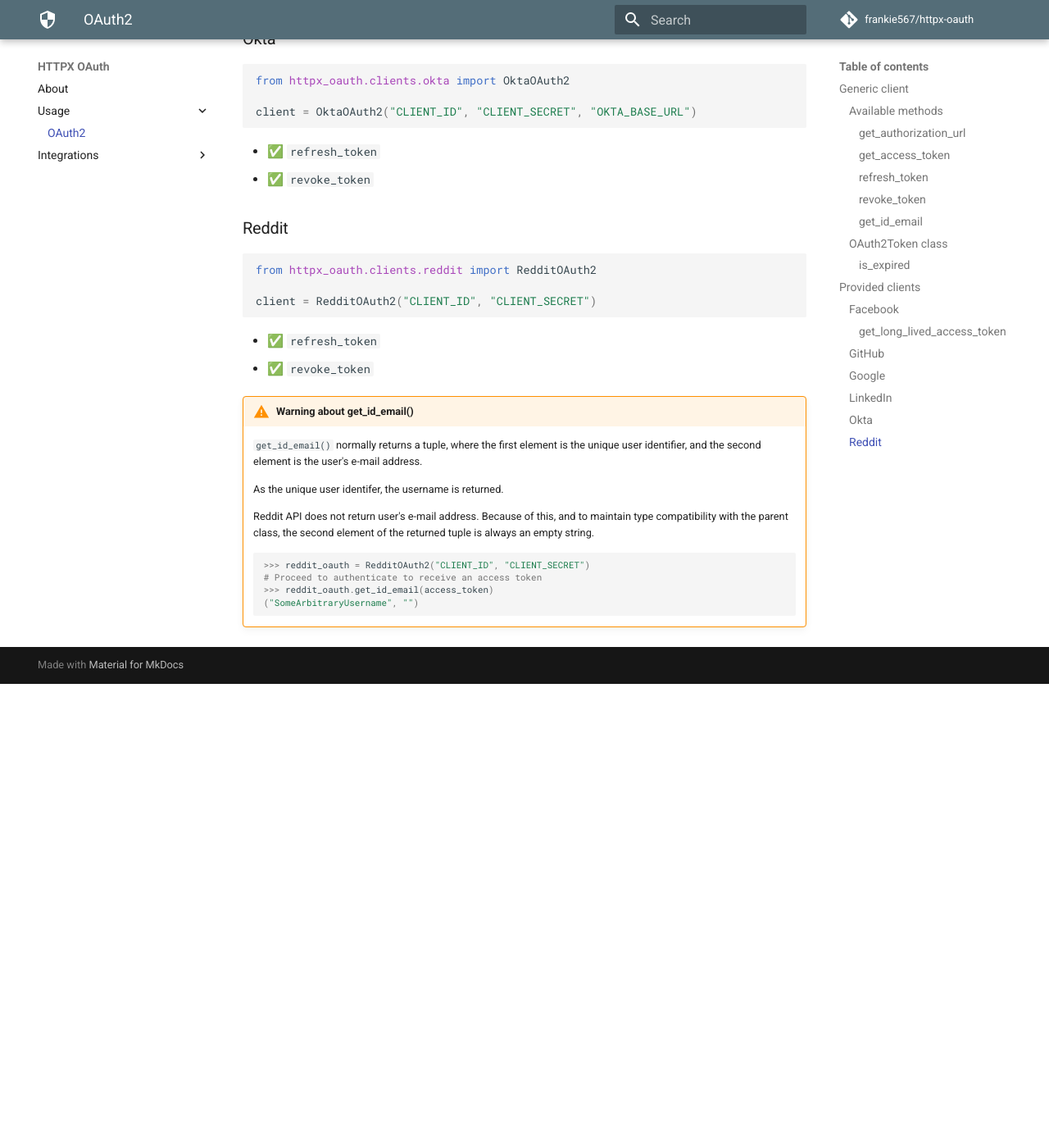
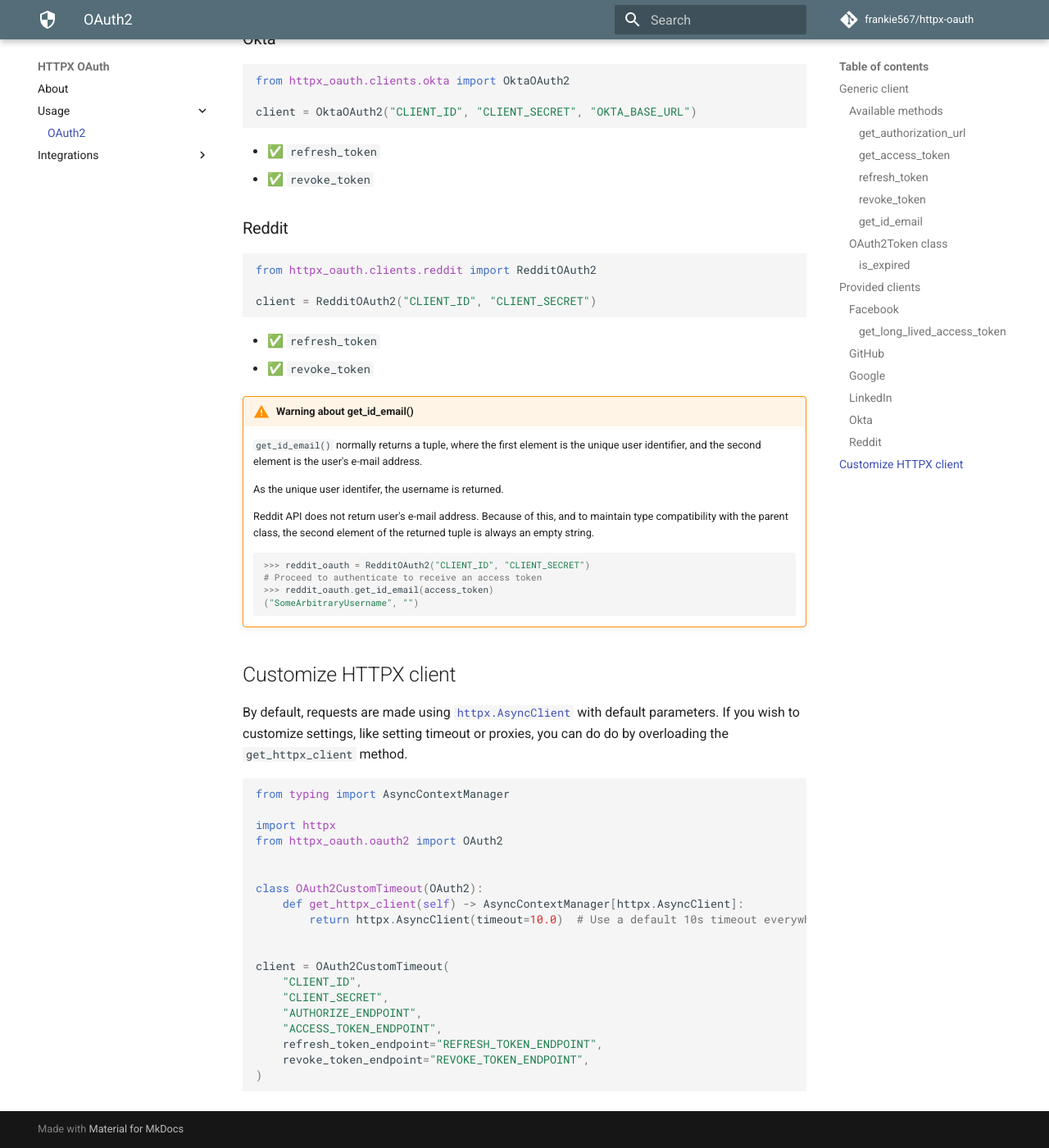
Before and after one commit to frankie567/httpx-oauth, an MkDocs documentation site: the page built from docs/oauth2.md, in a window 1280 px wide and 1400 px high, scrolled down 4662 px. Shown: the whole window at 82% size. Built offline with MkDocs 1.6.1 and Material for MkDocs 9.7.7, drawn with Linux system fonts in a browser that asks for light colours; comment, search, counter and statistics services are not loaded; before the commit the page ends 5496 px from its top, so only the background shows below that.

Commit message:
Add doc about HTTPX client customization

````diff
--- a/docs/oauth2.md
+++ b/docs/oauth2.md
@@ -223,3 +223,29 @@
     >>> reddit_oauth.get_id_email(access_token)
     ("SomeArbitraryUsername", "")
     ```
+
+## Customize HTTPX client
+
+By default, requests are made using [`httpx.AsyncClient`](https://www.python-httpx.org/api/#asyncclient) with default parameters. If you wish to customize settings, like setting timeout or proxies, you can do do by overloading the `get_httpx_client` method.
+
+```py
+from typing import AsyncContextManager
+
+import httpx
+from httpx_oauth.oauth2 import OAuth2
+
+
+class OAuth2CustomTimeout(OAuth2):
+    def get_httpx_client(self) -> AsyncContextManager[httpx.AsyncClient]:
+        return httpx.AsyncClient(timeout=10.0)  # Use a default 10s timeout everywhere.
+
+
+client = OAuth2CustomTimeout(
+    "CLIENT_ID",
+    "CLIENT_SECRET",
+    "AUTHORIZE_ENDPOINT",
+    "ACCESS_TOKEN_ENDPOINT",
+    refresh_token_endpoint="REFRESH_TOKEN_ENDPOINT",
+    revoke_token_endpoint="REVOKE_TOKEN_ENDPOINT",
+)
+```
````
